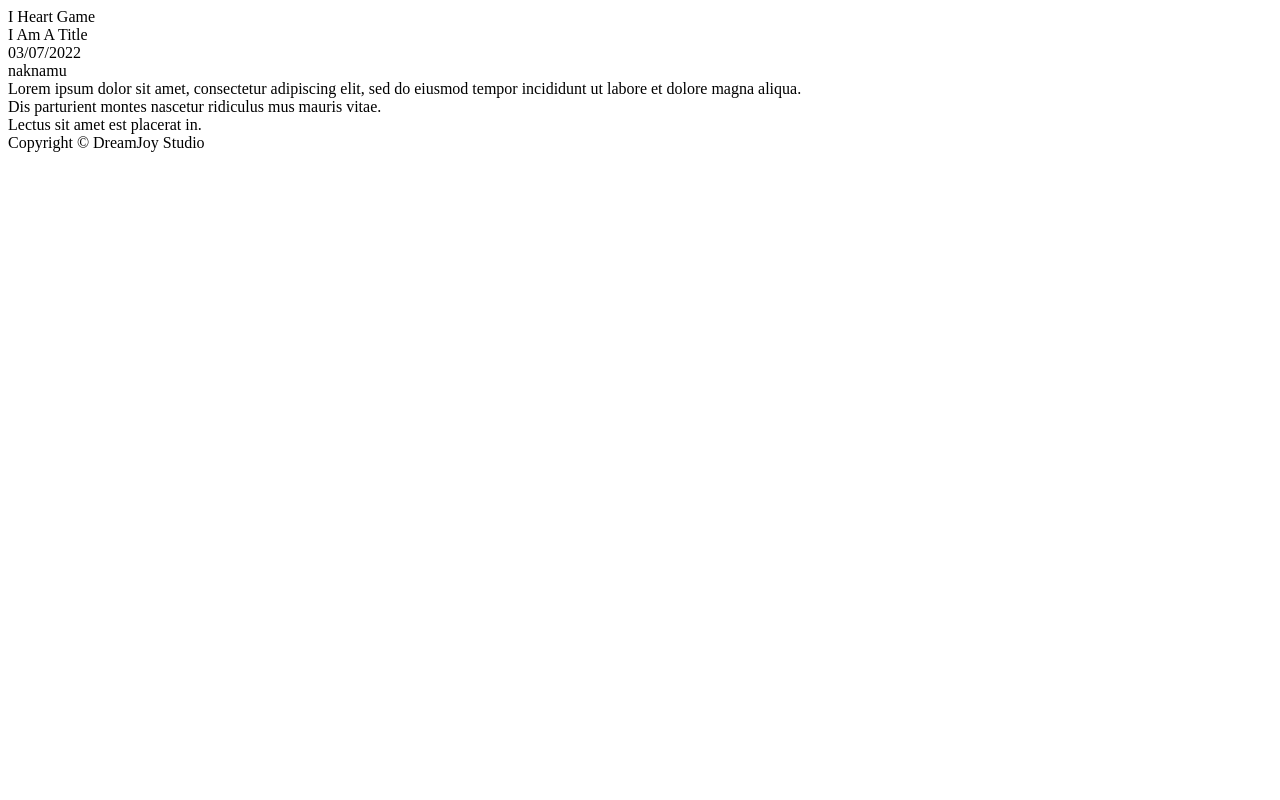
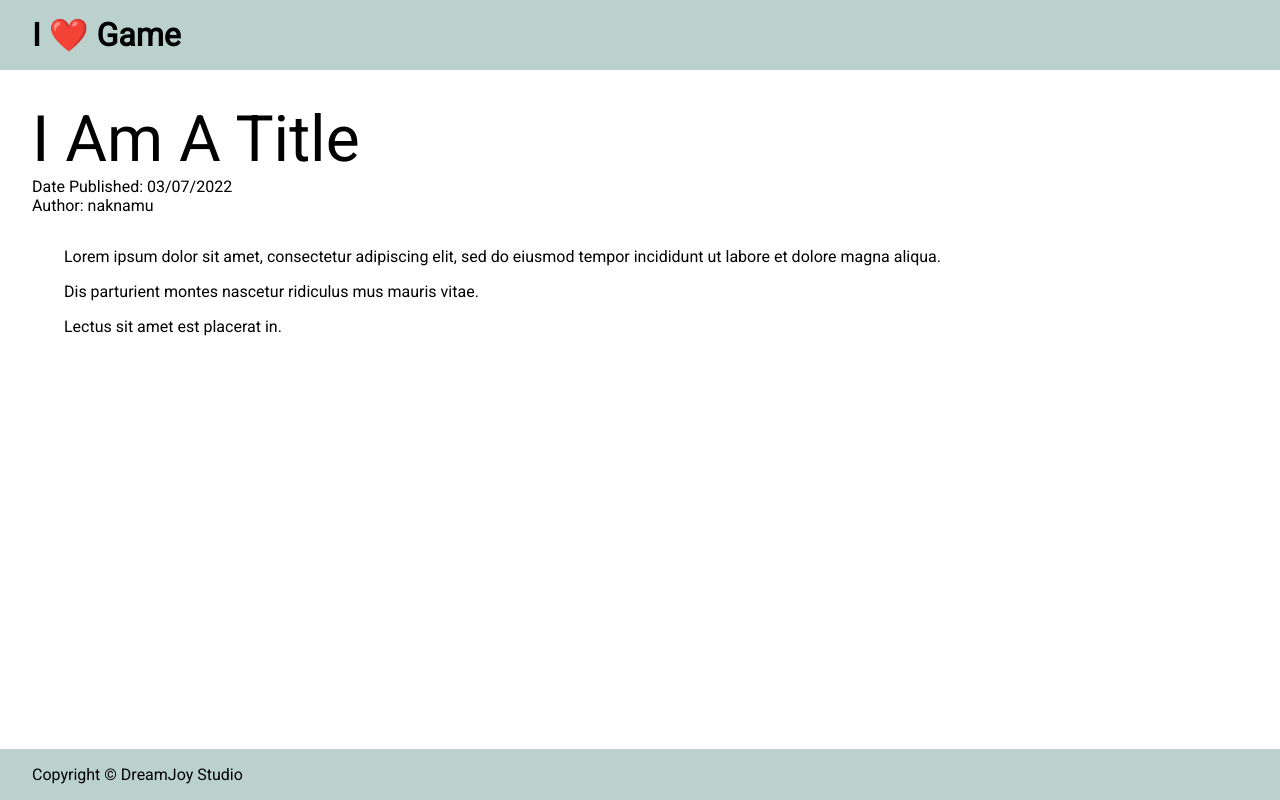
Before and after one commit to naknamu/iheartgame, a plain HTML site: page index.html in a window 1280 px wide. Drawn offline with Linux system fonts and the light colour scheme.

Commit message:
Edited to match with css file

```diff
--- a/index.html
+++ b/index.html
@@ -4,17 +4,18 @@
     <meta charset="UTF-8">
     <meta http-equiv="X-UA-Compatible" content="IE=edge">
     <meta name="viewport" content="width=device-width, initial-scale=1.0">
+    <link rel="stylesheet" href="style.css">
     <title>I Heart Game</title>
 </head>
 <body>
     <div id="header">
-        <div id="mainlogo">I Heart Game</div>
+        <div id="mainlogo">I ❤️ Game</div>
     </div>
     <div id="content">
         <div id="headline">
             <div class="title">I Am A Title</div>
-            <div class="date">03/07/2022</div>
-            <div class="author">naknamu</div>
+            <div class="date">Date Published: 03/07/2022</div>
+            <div class="author">Author: naknamu</div>
         </div>
         <div id="details">
             <div class="division-one">Lorem ipsum dolor sit amet, consectetur adipiscing elit,
@@ -22,10 +23,9 @@
             <div class="division-two">Dis parturient montes nascetur ridiculus mus mauris vitae.</div>
             <div class="division-three">Lectus sit amet est placerat in.</div>
         </div>
+    </div>
     <div id="footer">
         <div class="copyrights">Copyright © DreamJoy Studio</div>
     </div>
-
-    </div>
 </body>
 </html>
```
